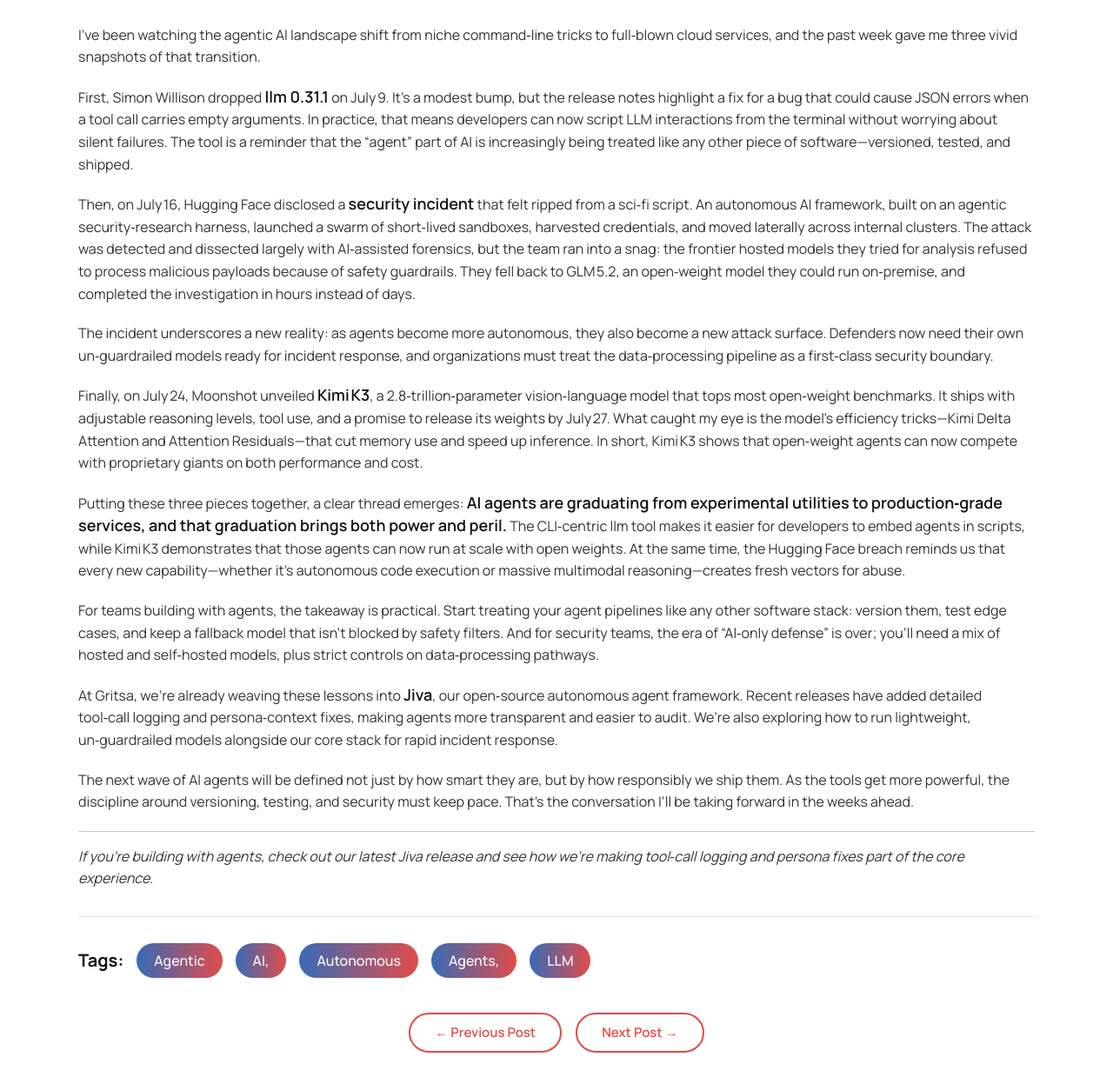
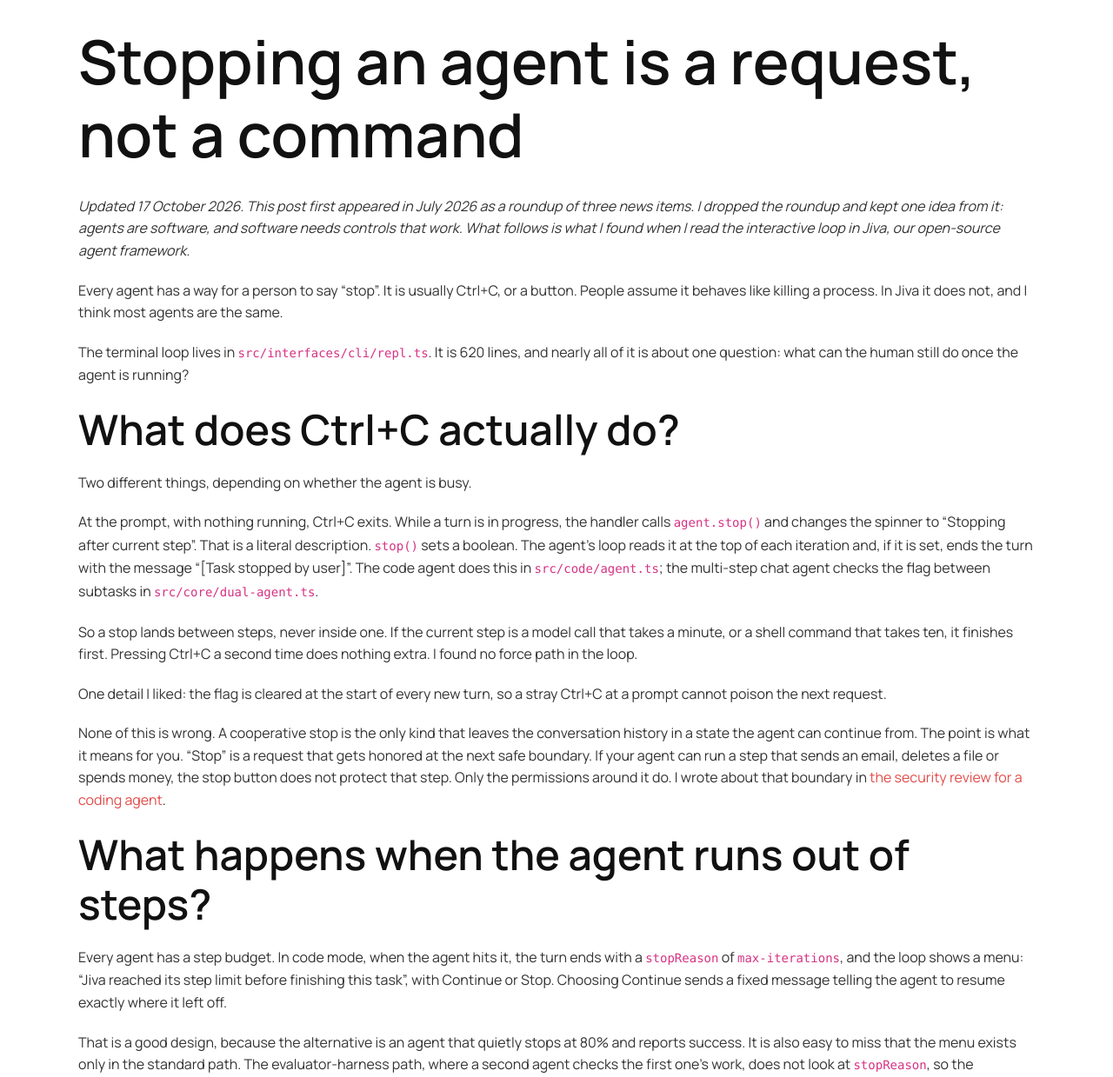
Before and after one commit to gritsa/www-gritsa.github.io, a Jekyll site: the page built from _posts/2026-07-28-ai-agents-from-cli-tools-to-cloud-security.md, in a window 1280 px wide and 1400 px high, scrolled down 1196 px. Shown: the part 161-1400 px from the top of the window at 87% size. Built offline with Jekyll 4.4.1, drawn with Linux system fonts in a browser that asks for light colours; some of the changed text lies outside the part shown.

Commit message:
Rewrite 07-28 post around the Jiva REPL's stop, step-limit and plan-approval controls

```diff
--- a/_posts/2026-07-28-ai-agents-from-cli-tools-to-cloud-security.md
+++ b/_posts/2026-07-28-ai-agents-from-cli-tools-to-cloud-security.md
@@ -1,34 +1,72 @@
 ---
 layout: post
-title: "AI Agents: From CLI Tools to Cloud Security"
+title: "Stopping an agent is a request, not a command"
 date: 2026-07-27 18:33:30 +0000
-author: "Gritsa"
+last_modified_at: 2026-10-17 16:00:00 +0530
+author: "Amy Loomis"
 categories: "AI Technology"
-tags: "agentic AI, autonomous agents, LLM"
-excerpt: "AI agents are moving from command‑line utilities to full‑scale cloud platforms, bringing new capabilities and fresh security challenges."
-description: "Exploring how recent releases—llm 0.31.1, the Hugging Face security incident, and Moonshot's Kimi K3—show AI agents reshaping development and security."
-keywords: "agentic AI, autonomous agents, LLM, security, cloud, CLI"
+tags:
+  - AI agents
+  - Human in the loop
+  - Agent controls
+excerpt: "Every agent demo has a stop button. Read the code behind one and you find a flag that is checked between steps. What Jiva's terminal loop lets a person do, and what to ask before you give an agent real work."
+description: "How the human controls in Jiva's interactive loop actually work: Ctrl+C as a cooperative stop flag, the step-limit prompt, and a plan-approval gate that is a single yes or no. What each one does and does not guarantee."
+keywords: "AI agent controls, human in the loop, stop an AI agent, plan approval, agent step limit, Jiva, agent safety"
 featured_image: "/assets/img/posts/2026-07-28-ai-agents-from-cli-tools-to-cloud-security.png"
 ---
 
-I’ve been watching the agentic AI landscape shift from niche command‑line tricks to full‑blown cloud services, and the past week gave me three vivid snapshots of that transition.
+# Stopping an agent is a request, not a command
 
-First, Simon Willison dropped **llm 0.31.1** on July 9. It’s a modest bump, but the release notes highlight a fix for a bug that could cause JSON errors when a tool call carries empty arguments. In practice, that means developers can now script LLM interactions from the terminal without worrying about silent failures. The tool is a reminder that the “agent” part of AI is increasingly being treated like any other piece of software—versioned, tested, and shipped.
+*Updated 17 October 2026. This post first appeared in July 2026 as a roundup of three news items. I dropped the roundup and kept one idea from it: agents are software, and software needs controls that work. What follows is what I found when I read the interactive loop in Jiva, our open-source agent framework.*
 
-Then, on July 16, Hugging Face disclosed a **security incident** that felt ripped from a sci‑fi script. An autonomous AI framework, built on an agentic security‑research harness, launched a swarm of short‑lived sandboxes, harvested credentials, and moved laterally across internal clusters. The attack was detected and dissected largely with AI‑assisted forensics, but the team ran into a snag: the frontier hosted models they tried for analysis refused to process malicious payloads because of safety guardrails. They fell back to GLM 5.2, an open‑weight model they could run on‑premise, and completed the investigation in hours instead of days.
+Every agent has a way for a person to say "stop". It is usually Ctrl+C, or a button. People assume it behaves like killing a process. In Jiva it does not, and I think most agents are the same.
 
-The incident underscores a new reality: as agents become more autonomous, they also become a new attack surface. Defenders now need their own un‑guardrailed models ready for incident response, and organizations must treat the data‑processing pipeline as a first‑class security boundary.
+The terminal loop lives in `src/interfaces/cli/repl.ts`. It is 620 lines, and nearly all of it is about one question: what can the human still do once the agent is running?
 
-Finally, on July 24, Moonshot unveiled **Kimi K3**, a 2.8‑trillion‑parameter vision‑language model that tops most open‑weight benchmarks. It ships with adjustable reasoning levels, tool use, and a promise to release its weights by July 27. What caught my eye is the model’s efficiency tricks—Kimi Delta Attention and Attention Residuals—that cut memory use and speed up inference. In short, Kimi K3 shows that open‑weight agents can now compete with proprietary giants on both performance and cost.
+## What does Ctrl+C actually do?
 
-Putting these three pieces together, a clear thread emerges: **AI agents are graduating from experimental utilities to production‑grade services, and that graduation brings both power and peril.** The CLI‑centric llm tool makes it easier for developers to embed agents in scripts, while Kimi K3 demonstrates that those agents can now run at scale with open weights. At the same time, the Hugging Face breach reminds us that every new capability—whether it’s autonomous code execution or massive multimodal reasoning—creates fresh vectors for abuse.
+Two different things, depending on whether the agent is busy.
 
-For teams building with agents, the takeaway is practical. Start treating your agent pipelines like any other software stack: version them, test edge cases, and keep a fallback model that isn’t blocked by safety filters. And for security teams, the era of “AI‑only defense” is over; you’ll need a mix of hosted and self‑hosted models, plus strict controls on data‑processing pathways.
+At the prompt, with nothing running, Ctrl+C exits. While a turn is in progress, the handler calls `agent.stop()` and changes the spinner to "Stopping after current step". That is a literal description. `stop()` sets a boolean. The agent's loop reads it at the top of each iteration and, if it is set, ends the turn with the message "[Task stopped by user]". The code agent does this in `src/code/agent.ts`; the multi-step chat agent checks the flag between subtasks in `src/core/dual-agent.ts`.
 
-At Gritsa, we’re already weaving these lessons into **Jiva**, our open‑source autonomous agent framework. Recent releases have added detailed tool‑call logging and persona‑context fixes, making agents more transparent and easier to audit. We’re also exploring how to run lightweight, un‑guardrailed models alongside our core stack for rapid incident response.
+So a stop lands between steps, never inside one. If the current step is a model call that takes a minute, or a shell command that takes ten, it finishes first. Pressing Ctrl+C a second time does nothing extra. I found no force path in the loop.
 
-The next wave of AI agents will be defined not just by how smart they are, but by how responsibly we ship them. As the tools get more powerful, the discipline around versioning, testing, and security must keep pace. That’s the conversation I’ll be taking forward in the weeks ahead.
+One detail I liked: the flag is cleared at the start of every new turn, so a stray Ctrl+C at a prompt cannot poison the next request.
 
----
+None of this is wrong. A cooperative stop is the only kind that leaves the conversation history in a state the agent can continue from. The point is what it means for you. "Stop" is a request that gets honored at the next safe boundary. If your agent can run a step that sends an email, deletes a file or spends money, the stop button does not protect that step. Only the permissions around it do. I wrote about that boundary in [the security review for a coding agent](/blog/2026/07/10/agentic-ai-takes-over-production-code-security-risks-rise/).
 
-*If you’re building with agents, check out our latest Jiva release and see how we’re making tool‑call logging and persona fixes part of the core experience.*
+## What happens when the agent runs out of steps?
+
+Every agent has a step budget. In code mode, when the agent hits it, the turn ends with a `stopReason` of `max-iterations`, and the loop shows a menu: "Jiva reached its step limit before finishing this task", with Continue or Stop. Choosing Continue sends a fixed message telling the agent to resume exactly where it left off.
+
+That is a good design, because the alternative is an agent that quietly stops at 80% and reports success. It is also easy to miss that the menu exists only in the standard path. The evaluator-harness path, where a second agent checks the first one's work, does not look at `stopReason`, so the Continue menu never appears. Whether an exhausted run is caught in that mode depends on what your evaluator checks. I covered the budget itself in [the post on the agent runtime](/blog/2026/07/17/why-agentic-ai-needs-a-new-runtime-infrastructure-over-models/).
+
+## Is the plan approval a real gate?
+
+In code mode with the `--plan` flag, each request goes through a planning pass first. The planning pass is properly restricted. It is given three tools, `read_file`, `glob` and `grep`, and if the model asks for anything else the code returns a message saying the tool is not available during planning. It is limited to twelve iterations, and for the last two the tools are removed so the model has to write the plan. It runs in an isolated message thread and does not touch the conversation history.
+
+Then the person sees the plan and answers one question: "Implement this plan?" Yes or no. If no, the request is cancelled and you are told to refine it and try again. If yes, the plan text is added to the message with the note that it was "reviewed and approved by the user" and should be implemented exactly as described.
+
+Three things follow.
+
+You cannot edit the plan, only accept or reject it. Fixing step four of seven means rewording the request and getting a new plan, which may differ in steps one to three.
+
+The approval is of a description, not of actions. The agent that executes is not bound to the plan by anything but its instructions. The gate narrows what the agent is likely to do. It does not enforce it.
+
+And the planning step does not see a skill you loaded with a slash command. The loop passes the raw request to planning, and adds the skill's instructions only to the message that executes. I read that from the code and did not run it, but it means a skill that changes how work should be done can be absent from the plan you approved.
+
+## What I would ask before giving an agent real work
+
+Four questions, each answerable by someone who can read the agent's code or docs.
+
+When I say stop, at what boundary does it take effect, and what can happen before then?
+
+When the agent runs out of budget, does it tell me, and can I tell finished from exhausted?
+
+When I approve a plan, what binds the agent to it?
+
+Which controls vanish when I switch to the mode that does more checking?
+
+The people building the agent should answer in a sentence each. If they cannot, the controls are decoration.
+
+If you are putting an agent in front of real work and want those answers designed in rather than discovered, [talk to the Gritsa team](https://gritsa.com/contact/). [Jiva](https://github.com/KarmaloopAI/Jiva) is open source if you would rather read the loop yourself.
```
